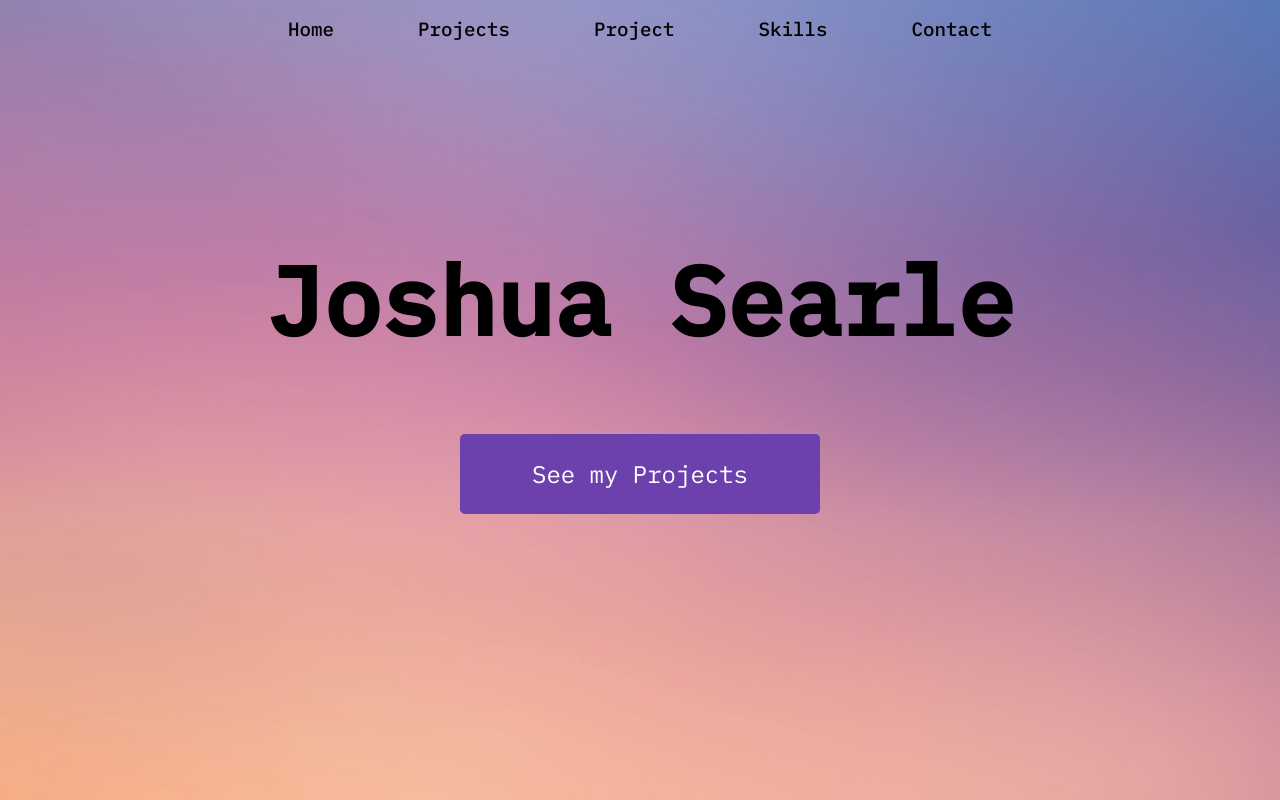
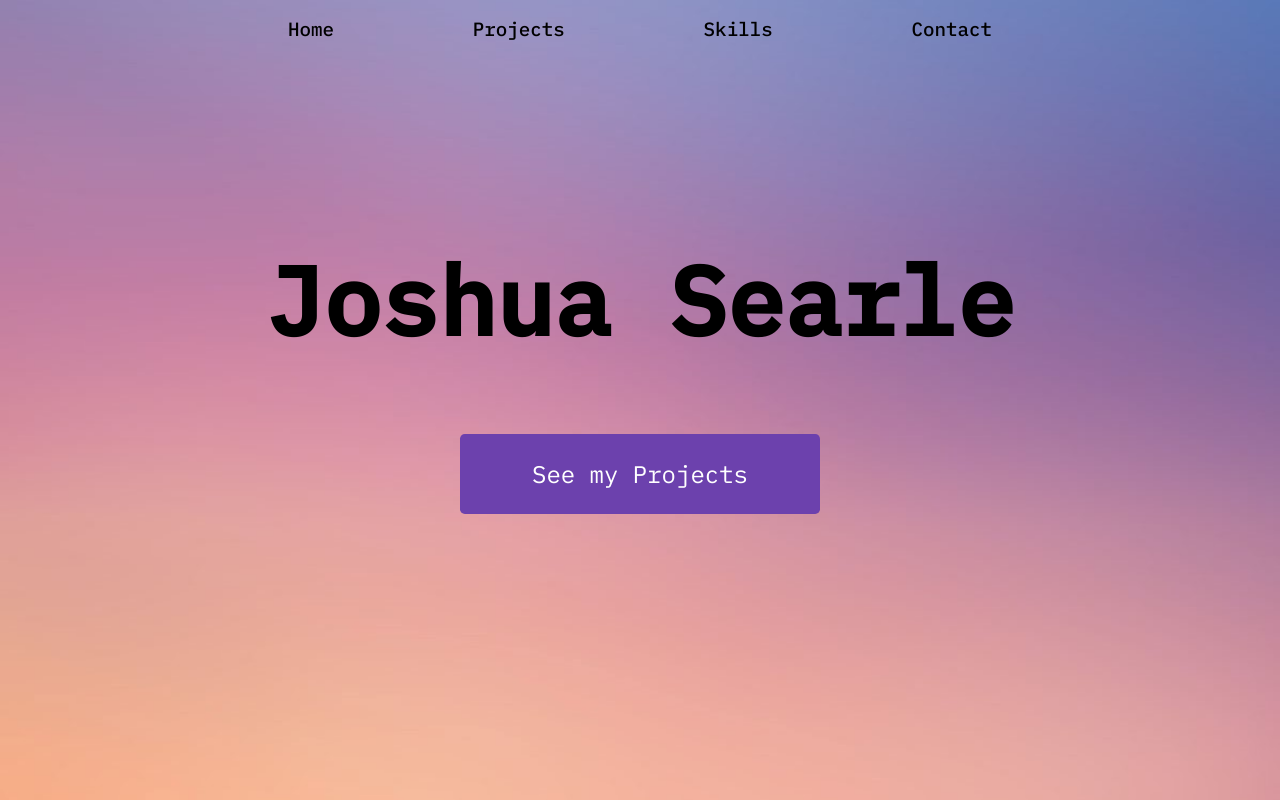
Before and after one commit to joshuasearle/portfolio, a React app: page / in a window 1280 px wide. Built offline with nearby package versions, Linux system fonts and the light colour scheme.

Commit message:
Fix navbar

```diff
--- a/src/app.tsx
+++ b/src/app.tsx
@@ -28,7 +28,11 @@ const App: React.FC = () => {
     { path: '/contact', name: 'Contact', element: <Contact /> },
   ];
 
-  const links = routes.map((route) => ({ name: route.name, path: route.path }));
+  const links = routes
+    .map((route) => ({ name: route.name, path: route.path }))
+    .filter((link) => {
+      return link.name !== 'Project';
+    });
 
   const routeElements = routes.map((route) => (
     <Route exact path={route.path}>
```
